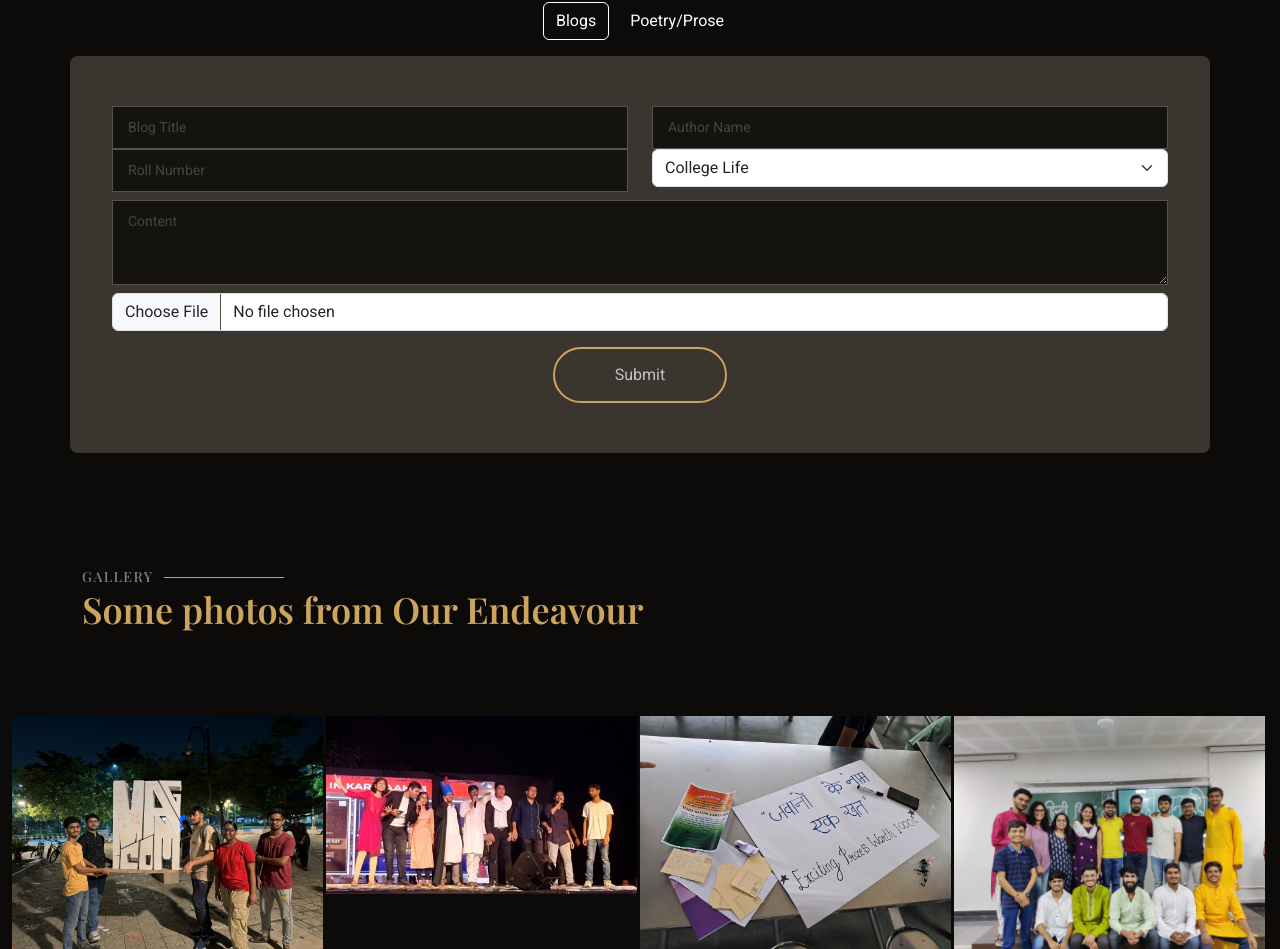
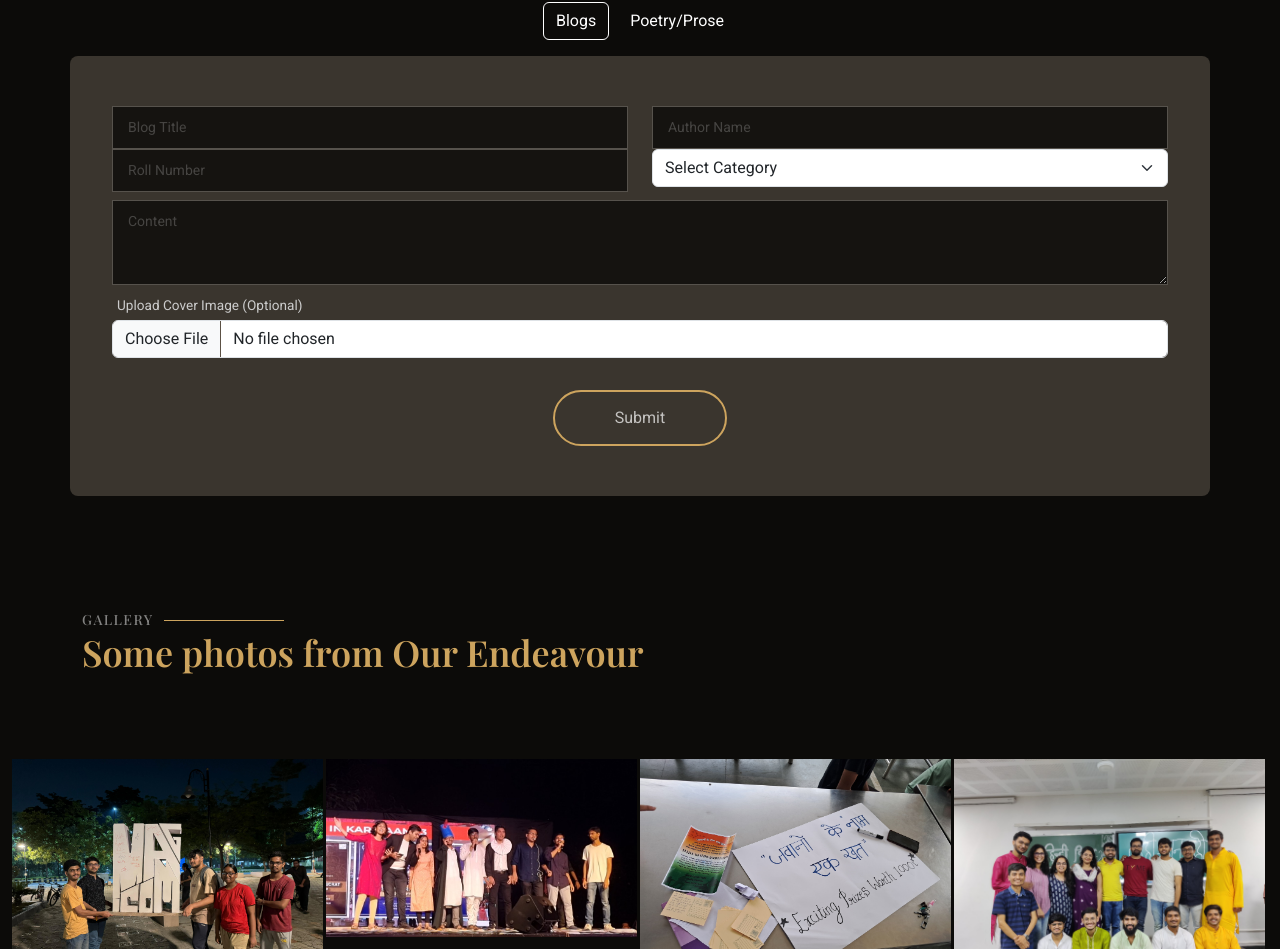
Before and after one commit to NisCodes/mag-website, a React (Create React App) app in the folder frontend/: page / in a window 1280 px wide. Shown: the part 2341-3290 px from the top of the page. Built offline with nearby package versions, Linux system fonts and the light colour scheme; no server answers; a web font is replaced by a local one.

Commit message:
Update Add_Your_Content.jsx

```diff
--- a/frontend/src/components/Add_Your_Content.jsx
+++ b/frontend/src/components/Add_Your_Content.jsx
@@ -13,7 +13,7 @@ function AddYourContent() {
     image: null,
     author: "",
     rollno: "",
-    category: "College Life",
+    category: "", // Blank default forces user to manually choose category
   });
   const [eventData, setEventData] = useState({
     title: "",
@@ -21,7 +21,7 @@ function AddYourContent() {
     image: null,
     author: "",
     rollno: "",
-    category: "English",
+    category: "", // Blank default forces user to manually choose language
   });
 
   const [formStatus, setFormStatus] = useState({
@@ -58,27 +58,31 @@ function AddYourContent() {
 
     try {
       if (formType === "blogs") {
-        // Blogs process image streams using standard multi-part FormData
         const formDataPayload = new FormData();
         for (const key in formData) {
           formDataPayload.append(key, formData[key]);
         }
         await axios.post("https://mag-backend-lime.vercel.app/blogs", formDataPayload);
 
+        // 1. Set success state first
         setFormStatus({
           loading: false,
-          success: "Your blog will be posted soon. Thankyou!",
+          error: "",
+          success: "Your blog will be posted soon. Thank you!",
         });
+
+        // 2. Clear out input boxes safely so it doesn't wipe the UI message
+        setTimeout(() => {
           setFormData({
             title: "",
             content: "",
             image: null,
             author: "",
             rollno: "",
-          category: "College Life",
+            category: "",
           });
+        }, 500);
       } else {
-        // Poetry/Prose processes text-only attributes using standard JSON payloads
         const jsonPayload = {
           title: eventData.title,
           author: eventData.author,
@@ -89,23 +93,31 @@ function AddYourContent() {
 
         await axios.post("https://mag-backend-lime.vercel.app/poetry/post", jsonPayload);
 
+        // 1. Set success state first
         setFormStatus({
           loading: false,
+          error: "",
           success: "Poetry submitted successfully. Under Review by MAG.COM",
         });
+
+        // 2. Clear out input boxes safely
+        setTimeout(() => {
           setEventData({
             title: "",
             content: "",
             image: null,
             author: "",
             rollno: "",
-          category: "English",
+            category: "",
           });
+        }, 500);
       }
     } catch (error) {
+      console.error("Submission error details:", error);
       setFormStatus({
         loading: false,
-        error: "Error submitting the form. Please try again.",
+        success: "",
+        error: error.response?.data?.error || "Error submitting the form. Please try again.",
       });
     }
   };
@@ -202,6 +214,11 @@ function AddYourContent() {
                     onChange={handleInputChange}
                     required
                   >
+                    {/* Placeholder option acting as an unselectable default */}
+                    <option value="" disabled>
+                      {formType === "blogs" ? "Select Category" : "Select Language"}
+                    </option>
+
                     {formType === "blogs" ? (
                       <>
                         <option value="College Life">College Life</option>
@@ -234,7 +251,11 @@ function AddYourContent() {
               </div>
 
               {formType === "blogs" && (
-                <div className="form-group mt-2">
+                <div className="form-group mt-2 text-start">
+                  {/* Clean label informing the user about the image upload */}
+                  <label style={{ fontSize: "0.85rem", color: "#ccc", marginLeft: "5px", marginBottom: "5px" }}>
+                    Upload Cover Image (Optional)
+                  </label>
                   <input
                     type="file"
                     name="image"
@@ -255,7 +276,7 @@ function AddYourContent() {
             {formStatus.success && (
               <div className="sent-message" style={{ color: "green", fontWeight: "500" }}>{formStatus.success}</div>
             )}
-            <button type="submit" className="btn btn-dark-brown submit-button">
+            <button type="submit" className="btn btn-dark-brown submit-button mt-3">
               Submit
             </button>
           </div>
```
Lines whose indentation alone changed are shown as unchanged.
